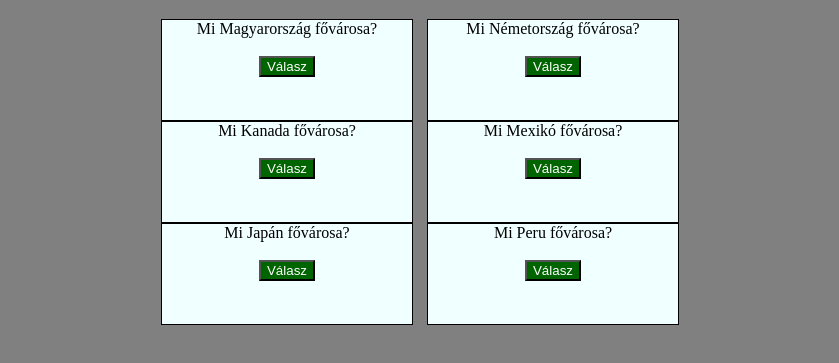
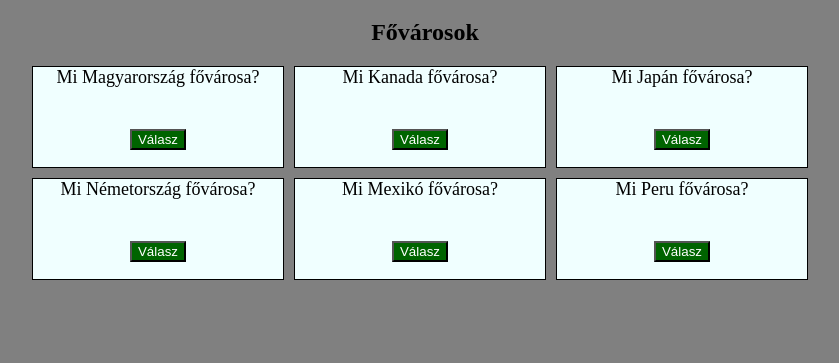
Before and after one commit to Manko-C/kartya, a plain HTML site: page index.html in a window 1280 px wide. Shown: the part 61-424 px from the top of the page, without its empty margins (215-1054 px from the left). Drawn offline with Linux system fonts and the light colour scheme.

Commit message:
kesz for now

```diff
--- a/index.css
+++ b/index.css
@@ -3,9 +3,9 @@ body{
     text-align: center;
 }
 .sor{
-    display: inline-block;
+    justify-content: center;
+    display: inline-flex;
     margin-bottom: 10px;
-    margin-right: 10px;
 }
 .sor>div{
     border: 1px black solid;
@@ -13,8 +13,14 @@ body{
     height: 100px;
     text-align: center;
     background-color: azure;
+    margin-right: 10px;
 }
+
 button{
     color: white;
     background-color: darkgreen;
+    margin-top: 20px;
 }
+span{
+    font-size: large;
+}
--- a/index.html
+++ b/index.html
@@ -9,7 +9,7 @@
 </head>
 <body>
     <h1>Tanulókártya</h1>
-
+    <h2>Fővárosok</h2>
         <div class="sor">
             <div>
                 <span>Mi Magyarország fővárosa?</span><br>
@@ -26,7 +26,7 @@
                 <span id="jap"></span><br>
                 <button onclick="valasz('jap')">Válasz</button>
             </div>
-        </div>
+        </div><br>
         <div class="sor">
             <div >
                 <span>Mi Németország fővárosa?</span><br>
```
